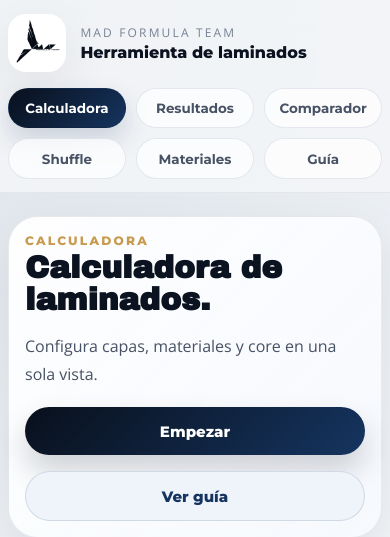
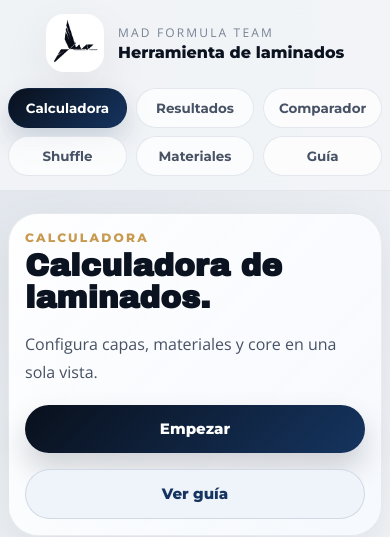
Before and after one commit to gonzalezreciogpt-a11y/laminate-theory-tool, a FastAPI app: page / in a window 390 px wide. Shown: the top 537 px of the page. Run offline with FastAPI, Linux system fonts and the light colour scheme; some libraries are stand-ins or nearby versions.

Commit message:
Tighten mobile navigation layout

```diff
--- a/app/web/static/styles.css
+++ b/app/web/static/styles.css
@@ -171,6 +171,7 @@ summary {
   background: rgba(255, 255, 255, 0.7);
   font-weight: 700;
   color: var(--ink-soft);
+  white-space: nowrap;
   transition: transform 160ms ease, border-color 160ms ease, background 160ms ease, color 160ms ease;
 }
 
@@ -1436,11 +1437,27 @@ pre {
 }
 
 @media (max-width: 960px) {
+  .site-shell {
+    flex-direction: column;
+    align-items: stretch;
+  }
+
+  .brand-lockup {
+    justify-content: center;
+  }
+
   .top-nav {
     display: grid;
     grid-template-columns: repeat(3, minmax(0, 1fr));
-    gap: 0.65rem;
+    gap: 0.55rem;
     width: 100%;
+  }
+
+  .top-nav-link {
+    width: 100%;
+    min-height: 40px;
+    padding: 0.68rem 0.4rem;
+    font-size: 0.84rem;
   }
 
   .hero-actions,
@@ -1464,20 +1481,8 @@ pre {
     width: calc(100% - 1rem);
   }
 
-  .site-shell {
-    flex-direction: column;
-    align-items: stretch;
-  }
-
   .top-nav {
     grid-template-columns: repeat(3, minmax(0, 1fr));
-  }
-
-  .top-nav-link {
-    width: 100%;
-    min-height: 40px;
-    padding: 0.7rem 0.4rem;
-    font-size: 0.84rem;
   }
 
   .hero-intro,
```
